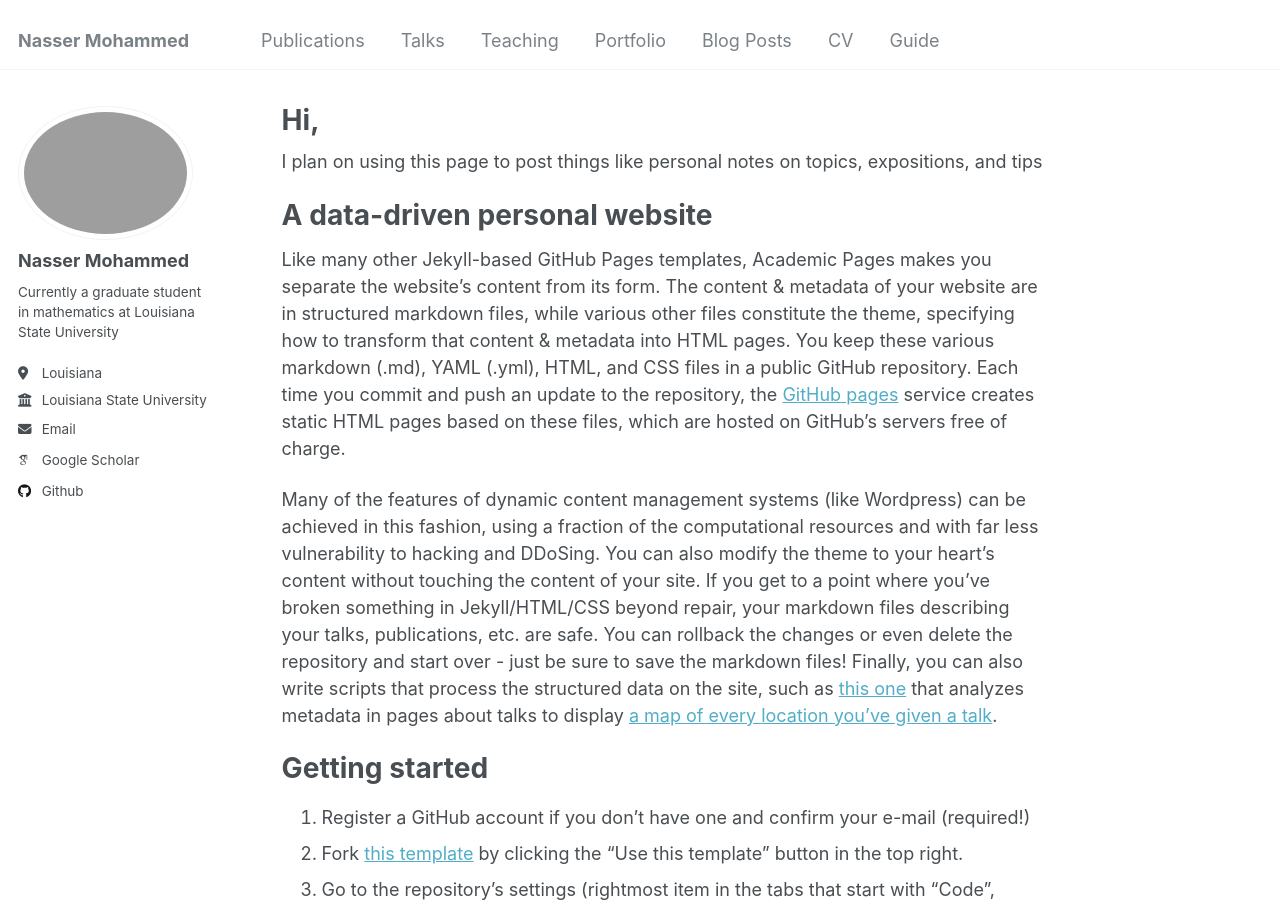
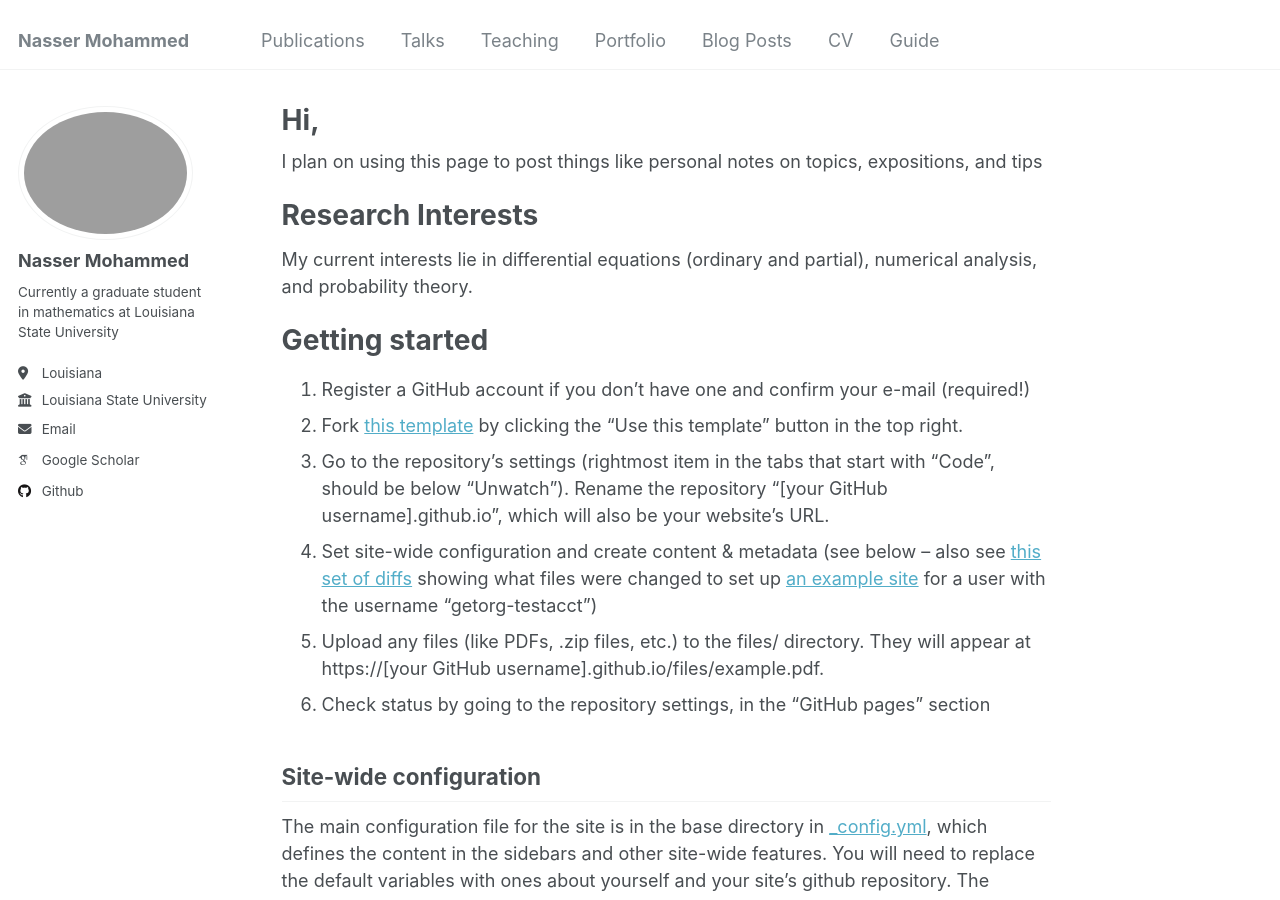
Before and after one commit to Nasser-Mohammed/Nasser-Mohammed.github.io, a Jekyll site: the page built from _pages/about.md, in a window 1280 px wide and 900 px high. Built offline with Jekyll 4.4.1, drawn with Linux system fonts in a browser that asks for light colours; some web fonts are replaced.

Commit message:
Update about.md

```diff
--- a/_pages/about.md
+++ b/_pages/about.md
@@ -9,11 +9,9 @@
 
 I plan on using this page to post things like personal notes on topics, expositions, and tips
 
-A data-driven personal website
+Research Interests
 ======
-Like many other Jekyll-based GitHub Pages templates, Academic Pages makes you separate the website's content from its form. The content & metadata of your website are in structured markdown files, while various other files constitute the theme, specifying how to transform that content & metadata into HTML pages. You keep these various markdown (.md), YAML (.yml), HTML, and CSS files in a public GitHub repository. Each time you commit and push an update to the repository, the [GitHub pages](https://pages.github.com/) service creates static HTML pages based on these files, which are hosted on GitHub's servers free of charge.
-
-Many of the features of dynamic content management systems (like Wordpress) can be achieved in this fashion, using a fraction of the computational resources and with far less vulnerability to hacking and DDoSing. You can also modify the theme to your heart's content without touching the content of your site. If you get to a point where you've broken something in Jekyll/HTML/CSS beyond repair, your markdown files describing your talks, publications, etc. are safe. You can rollback the changes or even delete the repository and start over - just be sure to save the markdown files! Finally, you can also write scripts that process the structured data on the site, such as [this one](https://github.com/academicpages/academicpages.github.io/blob/master/talkmap.ipynb) that analyzes metadata in pages about talks to display [a map of every location you've given a talk](https://academicpages.github.io/talkmap.html).
+My current interests lie in differential equations (ordinary and partial), numerical analysis, and probability theory.
 
 Getting started
 ======
```
